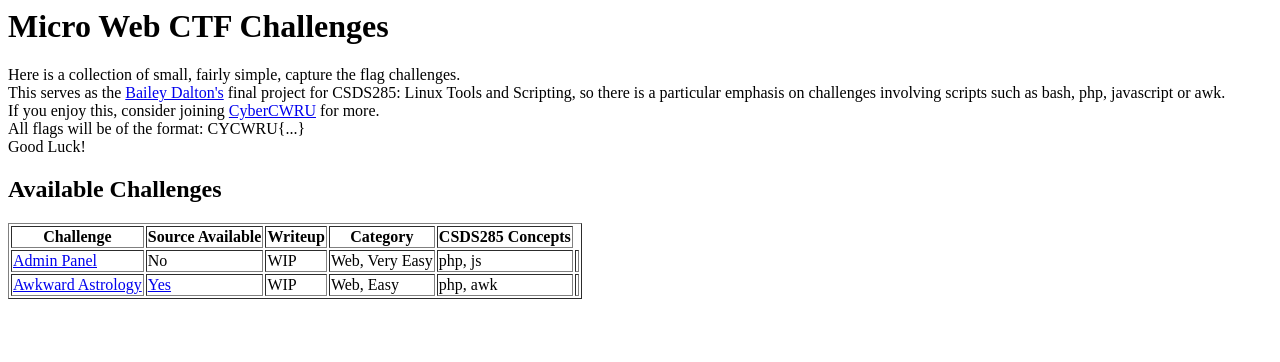
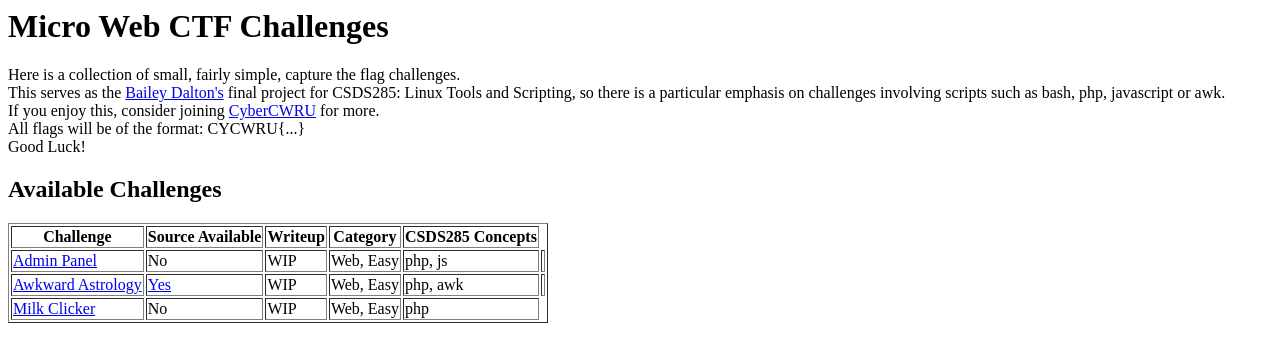
Before and after one commit to BaileyDalton007/micro_web_ctf, a PHP site: page /ctf_challenges in a window 1280 px wide. Shown: the top 362 px of the page. Run offline with PHP 8.4, Linux system fonts and the light colour scheme.

Commit message:
Adds milk clicker to the index table

```diff
--- a/ctf_challenges/index.html
+++ b/ctf_challenges/index.html
@@ -29,7 +29,7 @@ Good Luck! <br>
             		<td><a href="./admin_panel/panel.php">Admin Panel</a></td>
             		<td>No</td>
             		<td>WIP</td>
-			<td>Web, Very Easy</td>
+					<td>Web, Easy</td>
 					<td>php, js<td>
         	</tr>
 			<tr>
@@ -39,6 +39,13 @@ Good Luck! <br>
 					<td>Web, Easy</td>
 					<td>php, awk<td>
             </tr>
+			<tr>
+				<td><a href="./milk_clicker/page.php">Milk Clicker</a></td>
+				<td>No</td>
+				<td>WIP</td>
+				<td>Web, Easy</td>
+				<td>php</td>
+			</tr>
 
  	</tbody>
 </table>
--- a/ctf_challenges/milk_clicker/page.php
+++ b/ctf_challenges/milk_clicker/page.php
@@ -9,7 +9,7 @@ if (isset($_COOKIE['score'])) {
 // Check if the score needs to be updated (when the image is clicked)
 if (isset($_GET['increment'])) {
     $score++;
-    setcookie('score', $score, time() + (86400 * 30), "/"); // Cookie lasts for 30 days
+    setcookie('score', $score, time() + (86400), "/"); // Cookie lasts for a day
     header("Location: page.php");
     exit();
 }
```
Also changed, not shown: 1 other file. Lines whose indentation alone changed are shown as unchanged.
